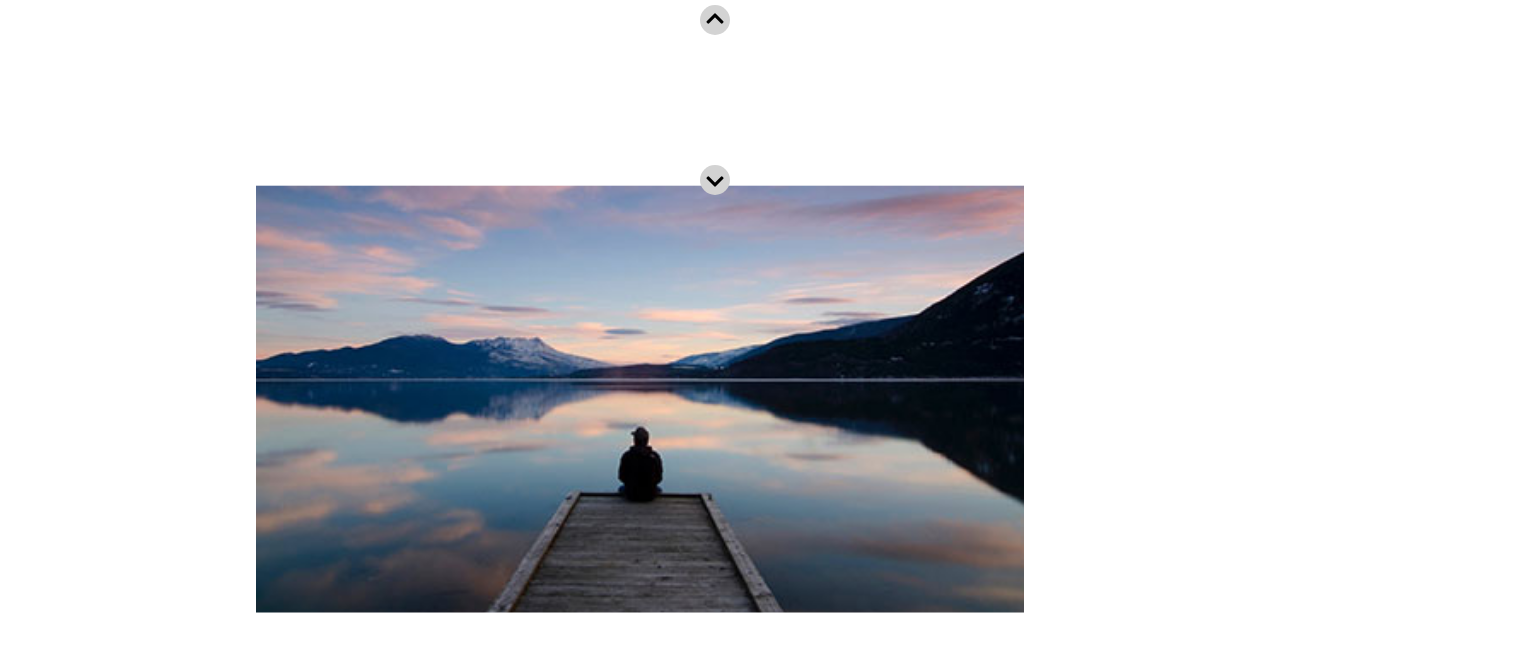
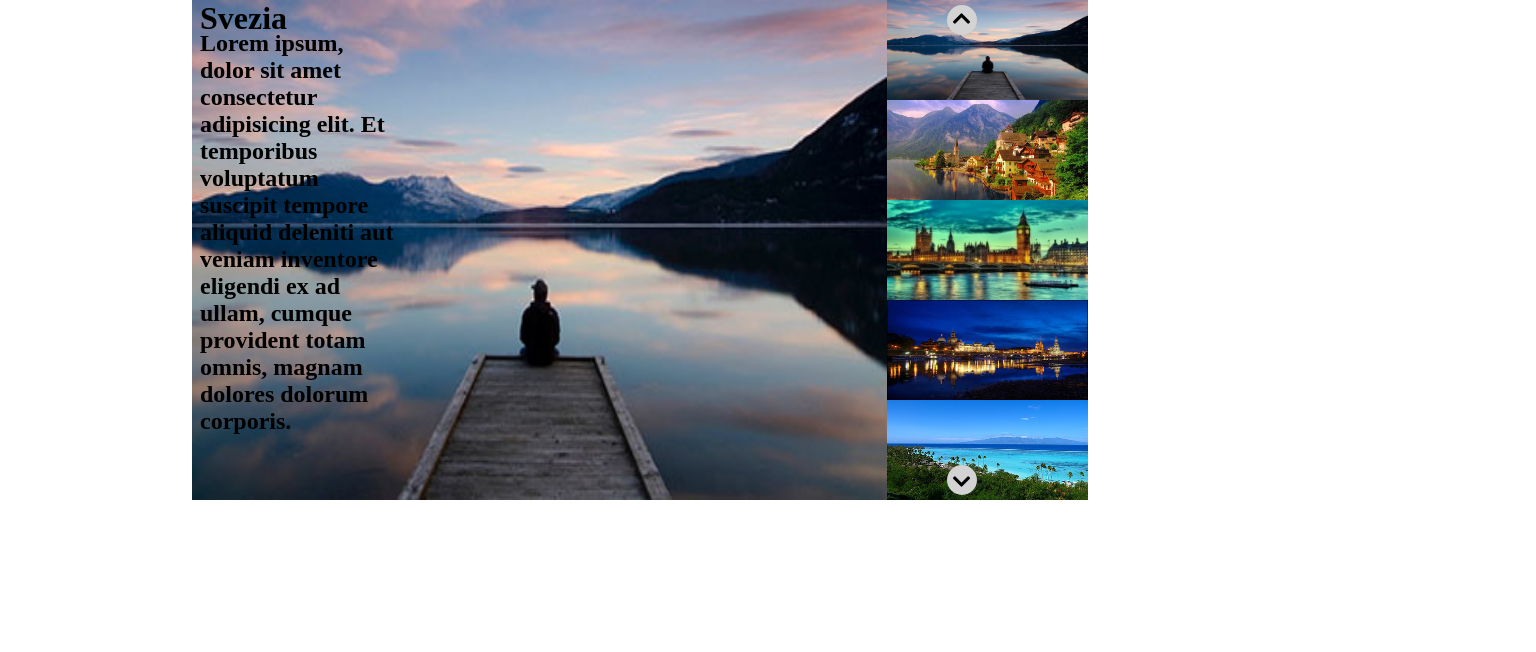
Before and after one commit to nadiaf85/js-array-carousel, a plain HTML site: page index.html in a window 1280 px wide. Shown: the whole page, 1536 px wide, since content can reach past the window. Drawn offline with Linux system fonts and the light colour scheme.

Commit message:
sistemato

```diff
--- a/css/style.css
+++ b/css/style.css
@@ -5,21 +5,49 @@
 }
 
 .container{
-    position: relative;
+    width: 70%;;
     height: 500px;
+    display: flex;
+    justify-content: center;
+    align-items: center;
+    flex-direction: row;
+}
+
+h1{
+    height: 30px;
+    width: 200px;
+}
+
+
+h2{
+    height: 15px;
+    width: 200px;
+}
+
+.text{
+    position: absolute;
+    top:0;
+    left: 100px;
+    height: 300px;
+    width: 400px;
 }
 
 
 .immagine-grande{
     width: 100%;
-    height: 500px;
-    position: relative;
-    /* display: none; */
-    transform: translate(10%, 20%);
+    height: 100%;
+    display: flex;
+    justify-content: center;
+    align-items: center;
+
+}
+.immagine-grande .grande{
+    height: 100%;
 }
 
 .immagine-grande img{
-    width: 60%;
+    width: 100%;
+    height: 100%;
 
 }
 
@@ -28,23 +56,28 @@
 }
 
 .immagine-piccola{
-    display: flex;
-    flex-direction: column;
-    position: absolute;
-    top: 0px;
-    left: 50%;
-    width: 30%;
-    height: 200px;
+    width: 29%;
+    height:100%;
+    position: relative;
 }
 
-.immagine-piccola img{
-    width: 50%;
-    height: calc(100% / 5);
+.piccola.pic{
+    height: 100%;
     object-fit: cover;
 }
 
 .immagine-grande.active{
     display: block;
+}
+
+.piccola{
+    width: 100%;
+    height:  calc(100% / 5);
+}
+
+.pic{
+    height: 100%;
+    width: 100%;
 }
 
 .item {
--- a/index.html
+++ b/index.html
@@ -16,8 +16,7 @@
 
 
         <div class="immagine-piccola">
-            <div class="up hidden"><i class="fas fa-chevron-up"></i></div>
-            <div class="down"><i class="fas fa-chevron-down"></i></div>
+
         </div>
 </div>
 
--- a/js/myscript.js
+++ b/js/myscript.js
@@ -27,9 +27,12 @@ let immaginiGrandi = '';
 
 for(let i=0; i < items.length; i++){
     immaginiGrandi += `
-    <div class="immagine-grande item" id="item-${i}">
+    <div class="grande item" id="item-${i}">
         <img src= "${items[i]}">
-
+        <div class="text">
+            <h1>${title[i]}</h1>
+            <h2 >${text[i]}</h2>
+        </div>
     </div>
     `
 }
@@ -38,19 +41,28 @@ let contenitore = document.querySelector ('.immagine-grande');
 contenitore.innerHTML= immaginiGrandi;
 
 
-let immaginiPiccole = document.querySelector ('.immagine-piccola');
 
+
+let immagini = '';
 for(let i=0; i < items.length; i++){
-    immaginiPiccole += `
-    <div class="immagine-piccola id="item-${i}">
-        <img src= "${items[i]}">
+    immagini +=
+    `<div class="piccola" >
+        <img class="pic" id="item-${i}" src= "${items[i]}">
     </div>
     `
 }
+immagini += `
+    <div class="up"><i class="fas fa-chevron-up"></i></div>
+    <div class="down"><i class="fas fa-chevron-down"></i></div>
+`
+let sideImg = document.querySelector ('.immagine-piccola');
+sideImg.innerHTML= immagini;
 
 
 let itemActive = document.getElementById('item-'+elementActive);
 itemActive.classList.add('active');
+
+
 
 const up = document.querySelector('.up')
 const down = document.querySelector('.down')
```
